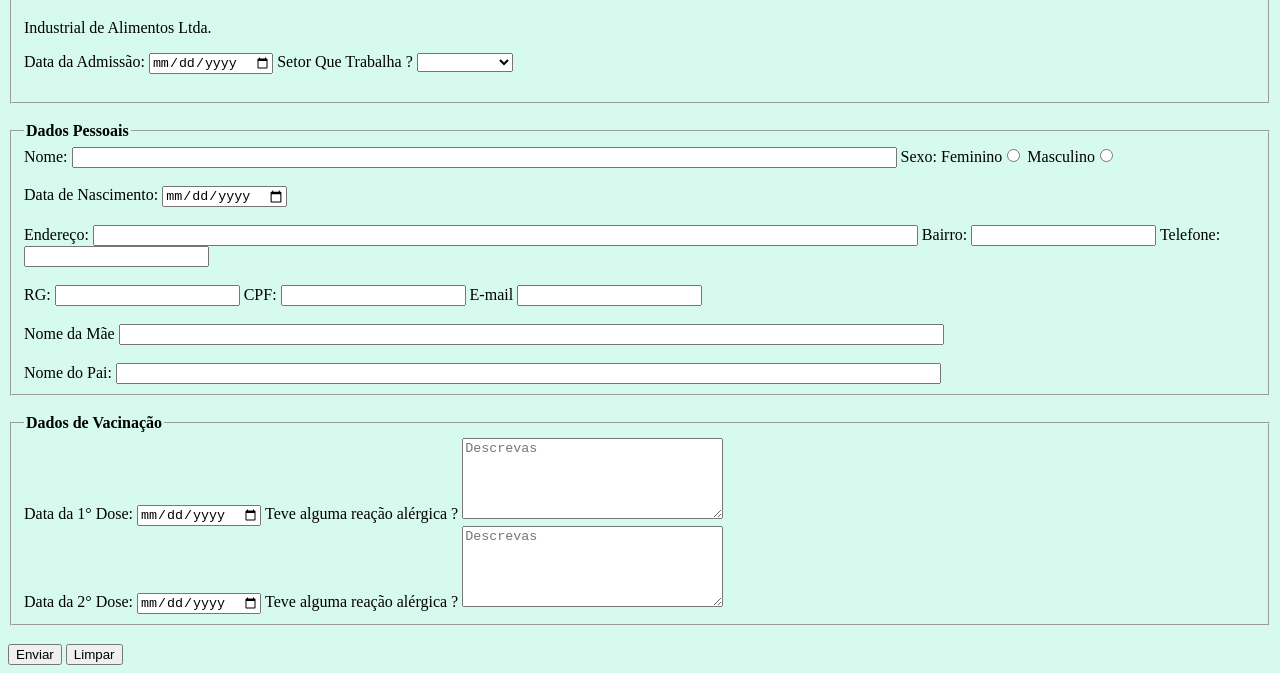
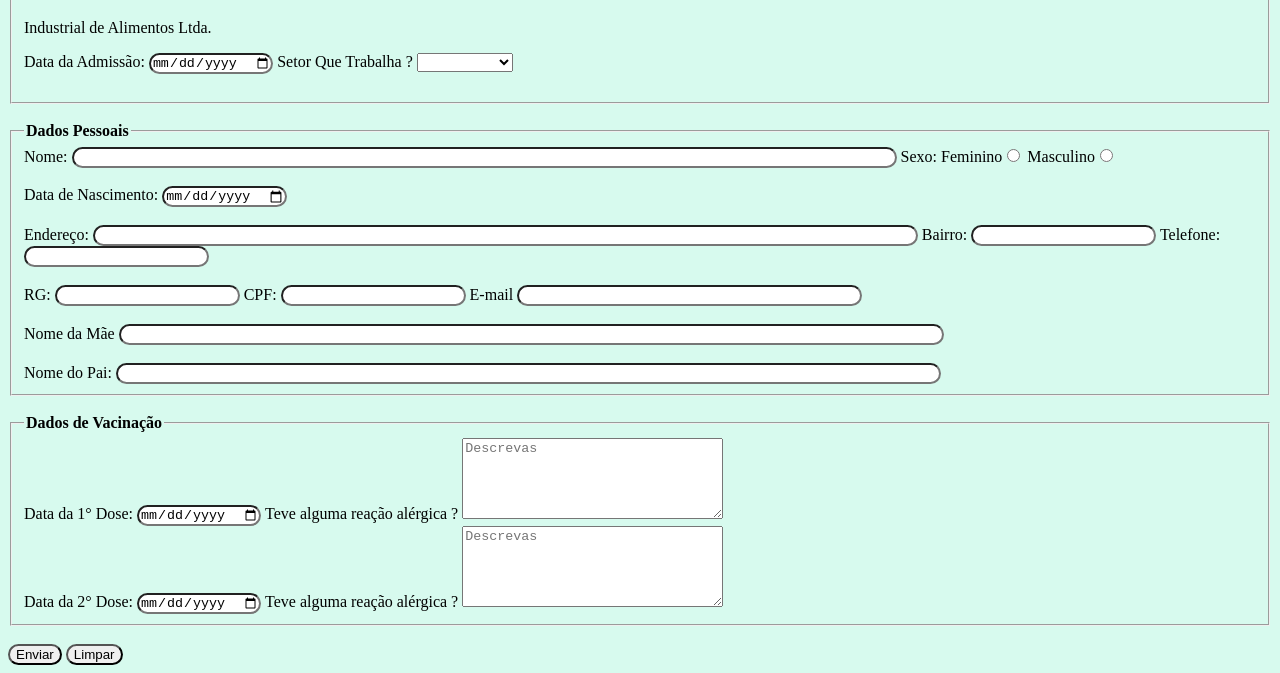
Before and after one commit to michelebarreto/Formulario-VacinacaoCovid19, a plain HTML site: page index.html in a window 1280 px wide. Shown: the part 396-1069 px from the top of the page. Drawn offline with Linux system fonts and the light colour scheme.

Commit message:
Correção de input e bordas

```diff
--- a/index.html
+++ b/index.html
@@ -9,7 +9,7 @@
 </head>
 
 <body>
-    <img class="logo" src="/img/logo.jpeg" alt="">
+    <img class="logo" src="/Formulario-VacinacaoCovid19/img/logo.jpeg" alt="">
     <h1>Formulário de Controle de Vacinação</h1>
     <form action="michelebarreto1@hotmail.com">
         <fieldset>
@@ -45,7 +45,7 @@
             <label for="">Endereço: </label>
             <input type="text" size="100">
             <label for="">Bairro: </label>
-            <input type="number">
+            <input type="text">
             <label for=""> Telefone: </label>
             <input type="tel">
             <br><br>
@@ -54,7 +54,7 @@
             <label for="">CPF: </label>
             <input type="number">
             <label> E-mail</label>
-            <input type="email">
+            <input type="email" size="40">
             <br><br>
             <label for="">Nome da Mãe </label>
             <input type="text" size="100">
--- a/style.css
+++ b/style.css
@@ -15,3 +15,10 @@ h1{
 .legenda{
     font-weight: bold;
 }
+input{
+    border-radius: 1rem;
+
+}
+button{
+    border-radius: 1rem;
+}
```
